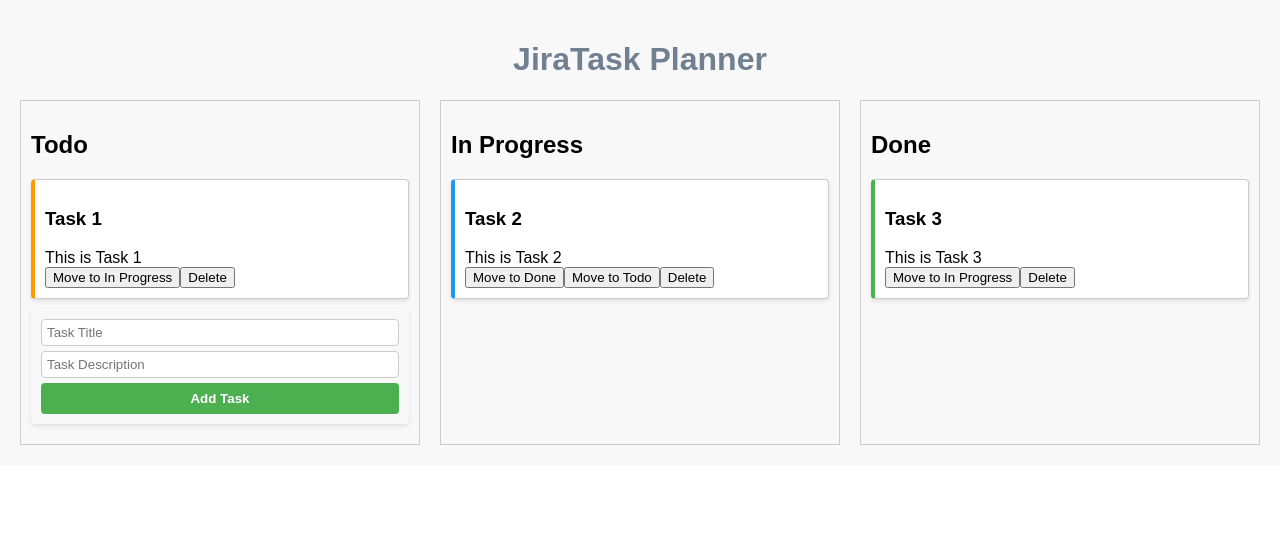
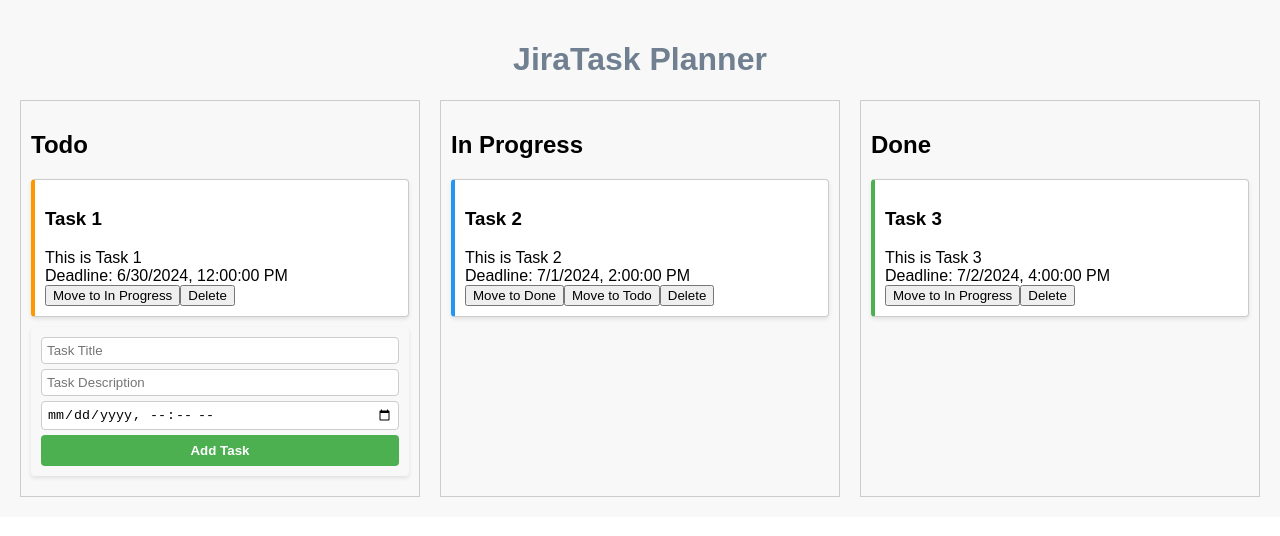
Before and after one commit to mr-blogger-sg/Jira-Task-Planner, a React (Create React App) app: page / in a window 1280 px wide. Shown: the top 536 px of the page. Built offline with nearby package versions, Linux system fonts and the light colour scheme.

Commit message:
Update1 App.js

```diff
--- a/src/App.js
+++ b/src/App.js
@@ -5,13 +5,13 @@
 const KanbanBoard = () => {
   // Check if tasks exist in localStorage, otherwise set default tasks
   const initialTasks = JSON.parse(localStorage.getItem('kanbanTasks')) || [
-    { id: uuid(), title: 'Task 1', description: 'This is Task 1', status: 'todo' },
-    { id: uuid(), title: 'Task 2', description: 'This is Task 2', status: 'inprogress' },
-    { id: uuid(), title: 'Task 3', description: 'This is Task 3', status: 'done' },
+    { id: uuid(), title: 'Task 1', description: 'This is Task 1', status: 'todo', deadline: '2024-06-30T12:00' },
+    { id: uuid(), title: 'Task 2', description: 'This is Task 2', status: 'inprogress', deadline: '2024-07-01T14:00' },
+    { id: uuid(), title: 'Task 3', description: 'This is Task 3', status: 'done', deadline: '2024-07-02T16:00' },
   ];
 
   const [tasks, setTasks] = useState(initialTasks);
-  const [newTask, setNewTask] = useState({ title: '', description: '', status: 'todo' });
+  const [newTask, setNewTask] = useState({ title: '', description: '', status: 'todo', deadline: '' });
 
   // Save tasks to localStorage whenever tasks change
   useEffect(() => {
@@ -20,7 +20,7 @@
 
   const handleAddTask = () => {
     setTasks([...tasks, { ...newTask, id: uuid() }]);
-    setNewTask({ title: '', description: '', status: 'todo' });
+    setNewTask({ title: '', description: '', status: 'todo', deadline: '' });
   };
 
   const handleMoveTask = (taskId, newStatus) => {
@@ -47,6 +47,7 @@
                 <div key={task.id} className="card todo">
                   <h3>{task.title}</h3>
                   <p>{task.description}</p>
+                  <p>Deadline: {new Date(task.deadline).toLocaleString()}</p>
                   <button onClick={() => handleMoveTask(task.id, 'inprogress')}>Move to In Progress</button>
                   <button onClick={() => handleDeleteTask(task.id)}>Delete</button>
                 </div>
@@ -65,6 +66,11 @@
               value={newTask.description}
               onChange={(e) => setNewTask({ ...newTask, description: e.target.value })}
             />
+            <input
+              type="datetime-local"
+              value={newTask.deadline}
+              onChange={(e) => setNewTask({ ...newTask, deadline: e.target.value })}
+            />
             <button onClick={handleAddTask}>Add Task</button>
           </div>
         </div>
@@ -76,6 +82,7 @@
                 <div key={task.id} className="card in-progress">
                   <h3>{task.title}</h3>
                   <p>{task.description}</p>
+                  <p>Deadline: {new Date(task.deadline).toLocaleString()}</p>
                   <button onClick={() => handleMoveTask(task.id, 'done')}>Move to Done</button>
                   <button onClick={() => handleMoveTask(task.id, 'todo')}>Move to Todo</button>
                   <button onClick={() => handleDeleteTask(task.id)}>Delete</button>
@@ -91,6 +98,7 @@
                 <div key={task.id} className="card done">
                   <h3>{task.title}</h3>
                   <p>{task.description}</p>
+                  <p>Deadline: {new Date(task.deadline).toLocaleString()}</p>
                   <button onClick={() => handleMoveTask(task.id, 'inprogress')}>Move to In Progress</button>
                   <button onClick={() => handleDeleteTask(task.id)}>Delete</button>
                 </div>
```
